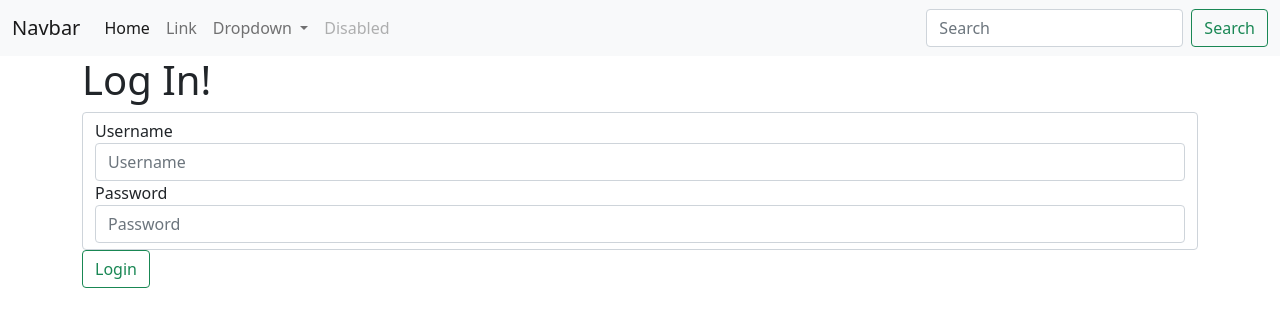
After one commit to domcamp04/flask_functional_ecommerce_app, a Flask app: page /login in a window 1280 px wide. The commit adds this page. Shown: the top 327 px of the page. Run offline with Flask 2, Linux system fonts and the light colour scheme; some libraries are stand-ins or nearby versions.

Commit message:
set up login logout, loginmanager

```diff
--- a/app/__init__.py
+++ b/app/__init__.py
@@ -1,6 +1,7 @@
 from flask import Flask
 from flask_sqlalchemy import SQLAlchemy
 from flask_migrate import Migrate
+from flask_login import LoginManager
 from config import Config
 
 app = Flask(__name__)
@@ -10,4 +11,6 @@ app.config.from_object(Config)
 db = SQLAlchemy(app)
 migrate = Migrate(app, db)
 
+login = LoginManager(app)
+
 from app import routes, models
--- a/app/forms.py
+++ b/app/forms.py
@@ -8,3 +8,8 @@ class RegistrationForm(FlaskForm):
     password = PasswordField('Password', validators=[DataRequired()])
     confirm_pass = PasswordField('Confirm Password', validators=[DataRequired(), EqualTo(password)])
     submit = SubmitField('Register')
+
+class LoginForm(FlaskForm):
+    username = StringField('Username', validators=[DataRequired()])
+    password = PasswordField('Password', validators=[DataRequired()])
+    submit = SubmitField('Login')
--- a/app/routes.py
+++ b/app/routes.py
@@ -1,12 +1,13 @@
 from app import app, db
 from flask import render_template, redirect, url_for
-from app.forms import RegistrationForm
+from flask_login import login_user, logout_user
+from app.forms import RegistrationForm, LoginForm
 from app.models import Product, User
 
 
 @app.route('/')
 def index():
-    return render_template('index.html', name='Brian')
+    return render_template('index.html')
 
 
 @app.route('/register', methods=["GET", "POST"])
@@ -35,3 +36,27 @@ def products():
 def product_detail(prod_id):
     product = Product.query.get_or_404(prod_id)
     return render_template('product_detail.html', product=product)
+
+
+@app.route('/login', methods=['GET', 'POST'])
+def login():
+    form = LoginForm()
+    if form.validate_on_submit():
+        username = form.username.data
+        password = form.password.data
+        user = User.query.filter_by(username=username).first()
+        if user is None or not user.check_password(password):
+            return redirect(url_for('login'))
+
+        login_user(user)
+
+        return redirect(url_for('index'))
+
+    return render_template('login.html', form=form)
+
+
+
+@app.route('/logout')
+def logout():
+    logout_user()
+    return redirect(url_for('index'))
--- /dev/null
+++ b/app/templates/login.html
@@ -0,0 +1,23 @@
+{% extends 'base.html' %}
+
+{% block content %}
+
+<h1>Log In!</h1>
+
+
+    <form action="" method='post'>
+        {{ form.csrf_token }}
+        <div class="form-control">
+            <fieldset>
+                {{ form.username.label }}
+                {{ form.username(class='form-control', placeholder='Username')}}
+            </fieldset>
+            <fieldset>
+                {{ form.password.label }}
+                {{ form.password(class='form-control', placeholder='Password')}}
+            </fieldset>
+        </div>
+        {{ form.submit(class='btn btn-outline-success') }}
+    </form>
+
+{% endblock %}
--- a/requirements.txt
+++ b/requirements.txt
@@ -1,6 +1,7 @@
 alembic==1.7.4
 click==8.0.3
 Flask==2.0.2
+Flask-Login==0.5.0
 Flask-Migrate==3.1.0
 Flask-SQLAlchemy==2.5.1
 Flask-WTF==0.15.1
```
Also changed, not shown: app/models.py (+12 -4 lines), app/templates/index.html (+6 -1 lines).
